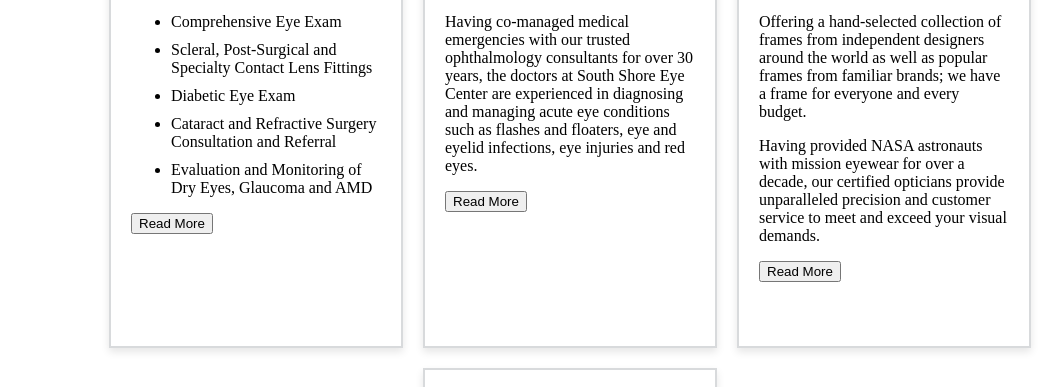
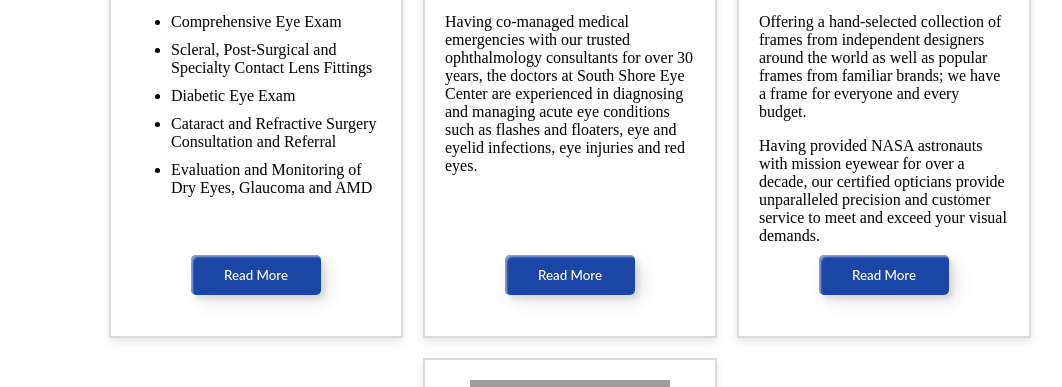
Before and after one commit to dletulle/South-Shore-Eye-Center, a plain HTML site: page index.html in a window 1280 px wide. Shown: the part 1520-1907 px from the top of the page, without its empty margins (70-1132 px from the left). Drawn offline with Linux system fonts and the light colour scheme; grey boxes are pictures that could not be loaded.

Commit message:
Update home styles
Adding button css to home styles.

```diff
--- a/styles.css
+++ b/styles.css
@@ -1,5 +1,9 @@
 body {
   margin: 0;
+}
+
+#more {
+  color: blue;
 }
 
 .info-resize {
@@ -197,9 +201,10 @@
 }
 
 .service-card {
+  position: relative;
   width: 250px;
   /* Set a fixed width for each card */
-  height: 510px;
+  height: 500px;
   margin: 10px;
   /* Add some spacing between the cards */
   padding: 20px;
@@ -248,6 +253,53 @@
 
 li {
   margin-bottom: 10px;
+}
+
+.custom-btn {
+  width: 130px;
+  height: 40px;
+  color: #fff;
+  border-radius: 5px;
+  padding: 10px 25px;
+  font-family: 'Lato', sans-serif;
+  font-weight: 500;
+  background: transparent;
+  cursor: pointer;
+  transition: all 0.3s ease;
+  position: relative;
+  display: inline-block;
+  box-shadow: inset 2px 2px 2px 0px rgba(255, 255, 255, .5),
+    7px 7px 20px 0px rgba(0, 0, 0, .1),
+    4px 4px 5px 0px rgba(0, 0, 0, .1);
+  outline: none;
+}
+
+.btn-2 {
+  background: #1b46a6;
+  border: none;
+
+}
+
+.btn-2:before {
+  height: 0%;
+  width: 2px;
+}
+
+.btn-2:hover {
+  box-shadow: 4px 4px 6px 0 rgba(255, 255, 255, .5),
+    -4px -4px 6px 0 rgba(116, 125, 136, .5),
+    inset -4px -4px 6px 0 rgba(255, 255, 255, .2),
+    inset 4px 4px 6px 0 rgba(0, 0, 0, .4);
+}
+
+.button-flex {
+  display: flex;
+  justify-content: center;
+  align-items: flex-end;
+  text-align: center;
+  width: 250px;
+  position: absolute;
+  top: 85%;
 }
 
 .design {
```
